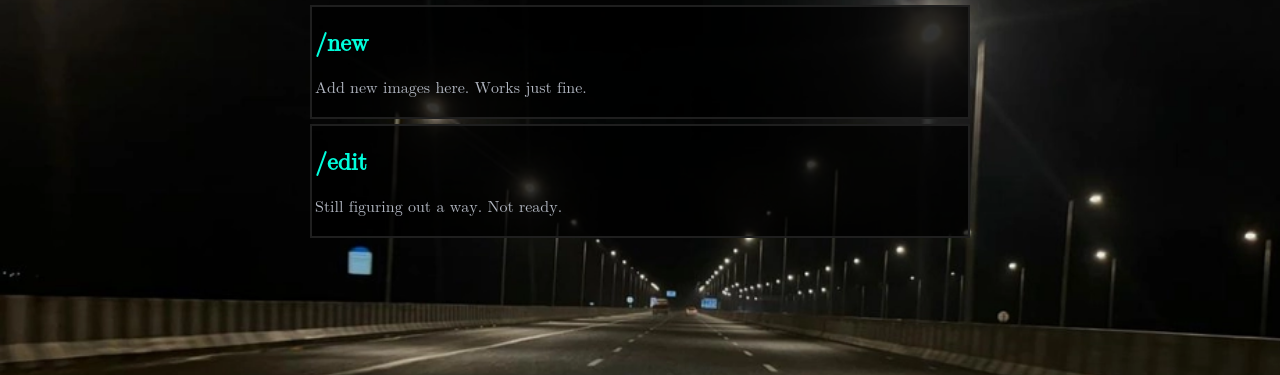
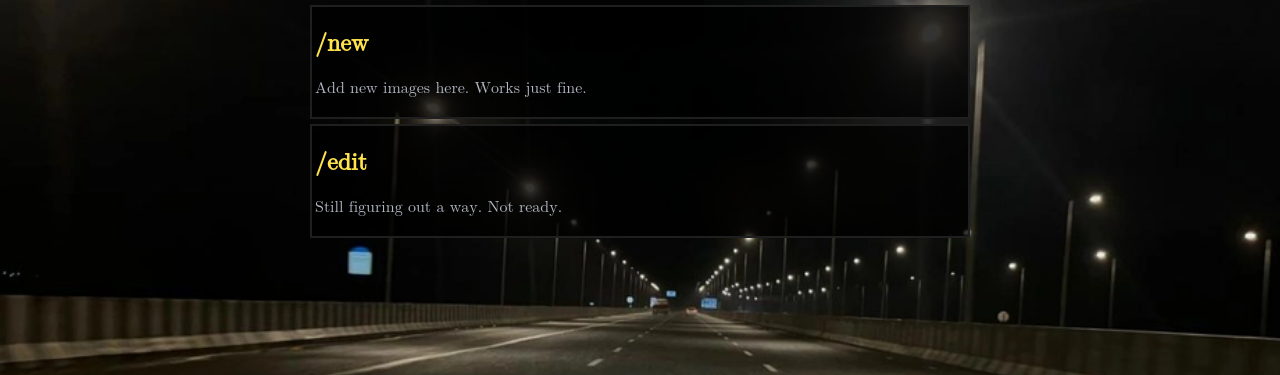
Before and after one commit to sortalost/microposts, a Flask app: page /dashboard in a window 1280 px wide. Shown: the part 55-430 px from the top of the page. Run offline with Flask 3, Linux system fonts and the light colour scheme; the visitor is signed in with stand-in values (Sample User, id 1).

Commit message:
link color

```diff
--- a/src/static/css/style.css
+++ b/src/static/css/style.css
@@ -30,7 +30,7 @@ button:hover {
 }
 
 a {
-  color:#00ffdd
+  color:#ffe44d
 }
 
 .flash-wrap{position:fixed;bottom:66px;right:40px;z-index:60}
```
